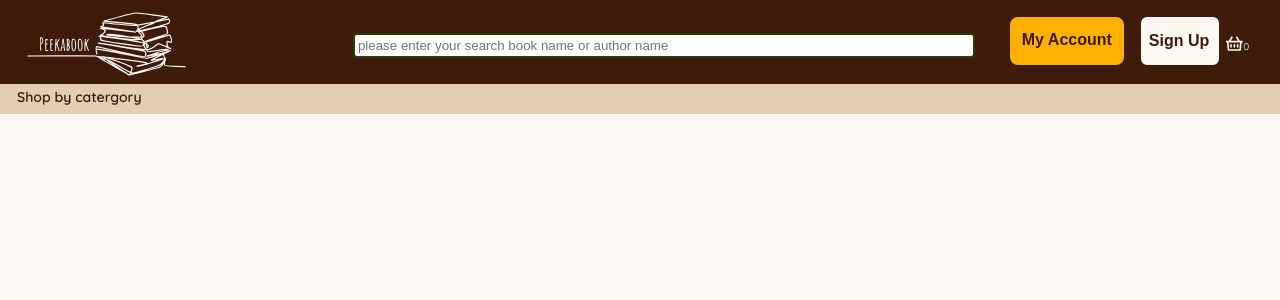
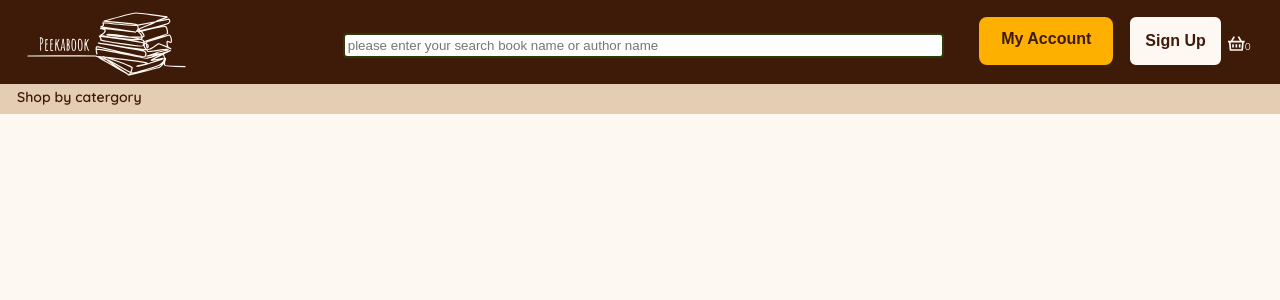
Before and after one commit to ZeptoFarad/book-app-summative, a Vue app in the folder front/: page / in a window 1280 px wide. Shown: the top 300 px of the page. Built offline with nearby package versions, Linux system fonts and the light colour scheme.

Commit message:
Update Header.vue

```diff
--- a/front/src/components/Header.vue
+++ b/front/src/components/Header.vue
@@ -123,12 +123,12 @@
         display: none;
     }
     .primary_button{
-       padding: 13px 10px 0px 10px;
+        /* padding: 13px 10px 0px 10px;  */
        margin-right: 5px;
        margin-left: 20px;
     }
     .secondary_button{
-        padding: 0px 10px 0px 8px;
+         padding: 0px 15px 0px 15px;
         margin-left: 10px;
         margin-right: 5px;
     }
```
